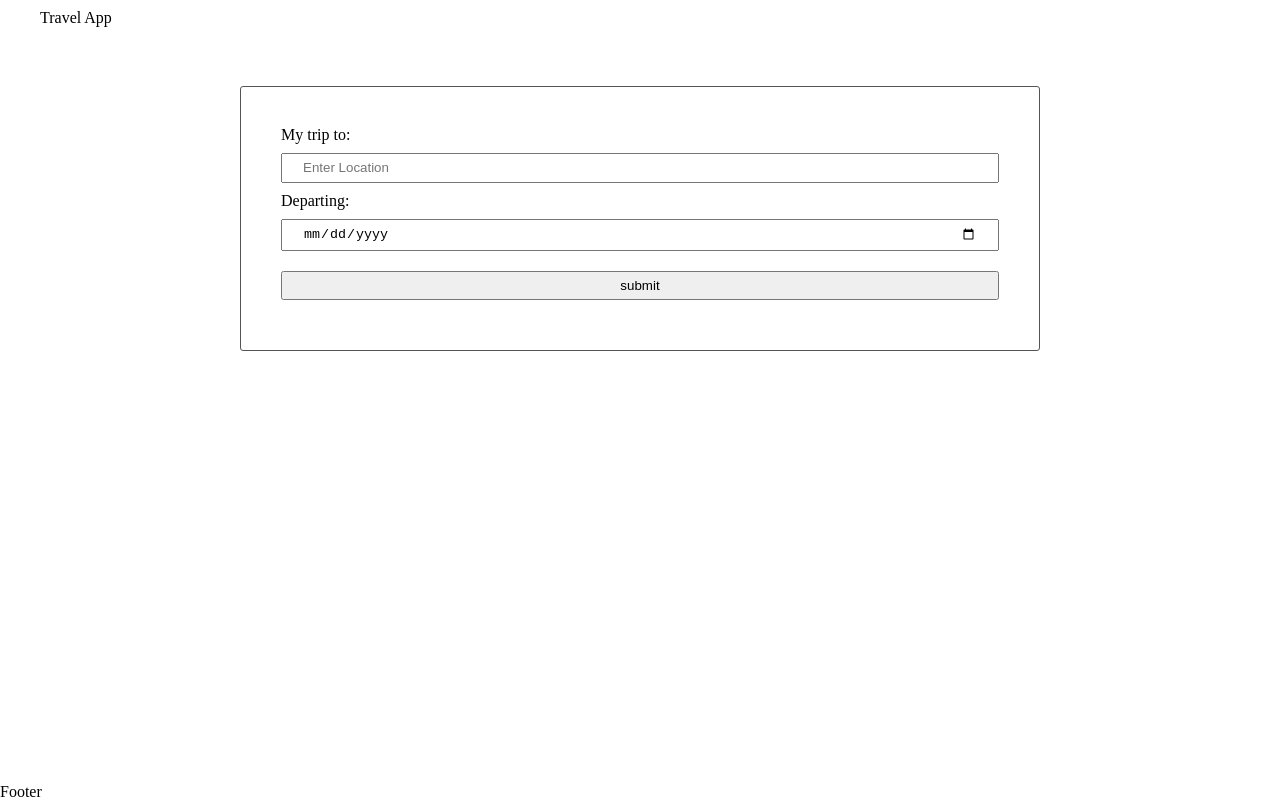
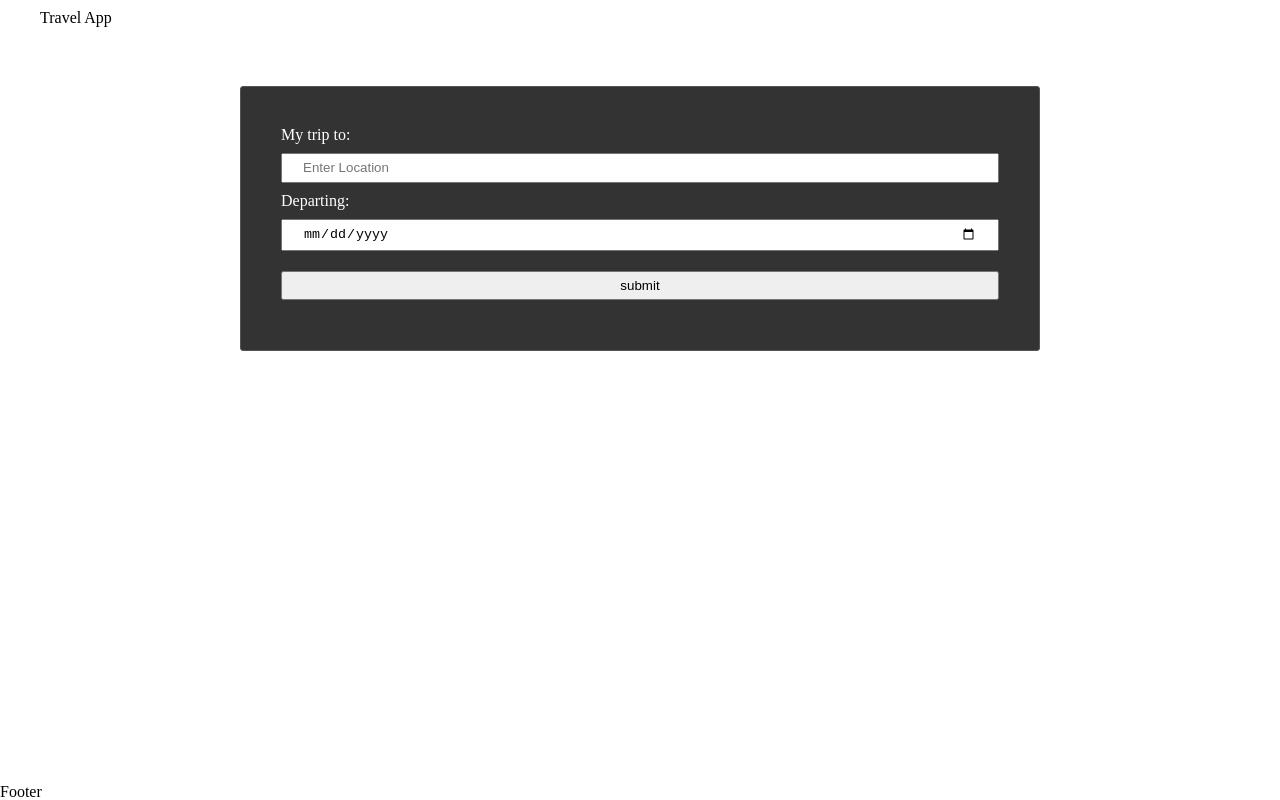
Before and after one commit to marshall159/travel-app, a website built with webpack: page src/client/views/index.html in a window 1280 px wide. In both pictures the pointer is over the element 640 px from the left and 218 px from the top of the page. Built offline with nearby package versions, Linux system fonts and the light colour scheme.

Commit message:
fix: add hover styles

```diff
--- a/src/client/styles/form.scss
+++ b/src/client/styles/form.scss
@@ -3,6 +3,12 @@ form {
     border-radius: 3px;
     padding: 40px;
     // border: 1px solid red;
+
+    &:hover {
+        background: #333;
+        color: #fff;
+        transition: ease 0.7s all;
+    }
 }
 
 input {
```
